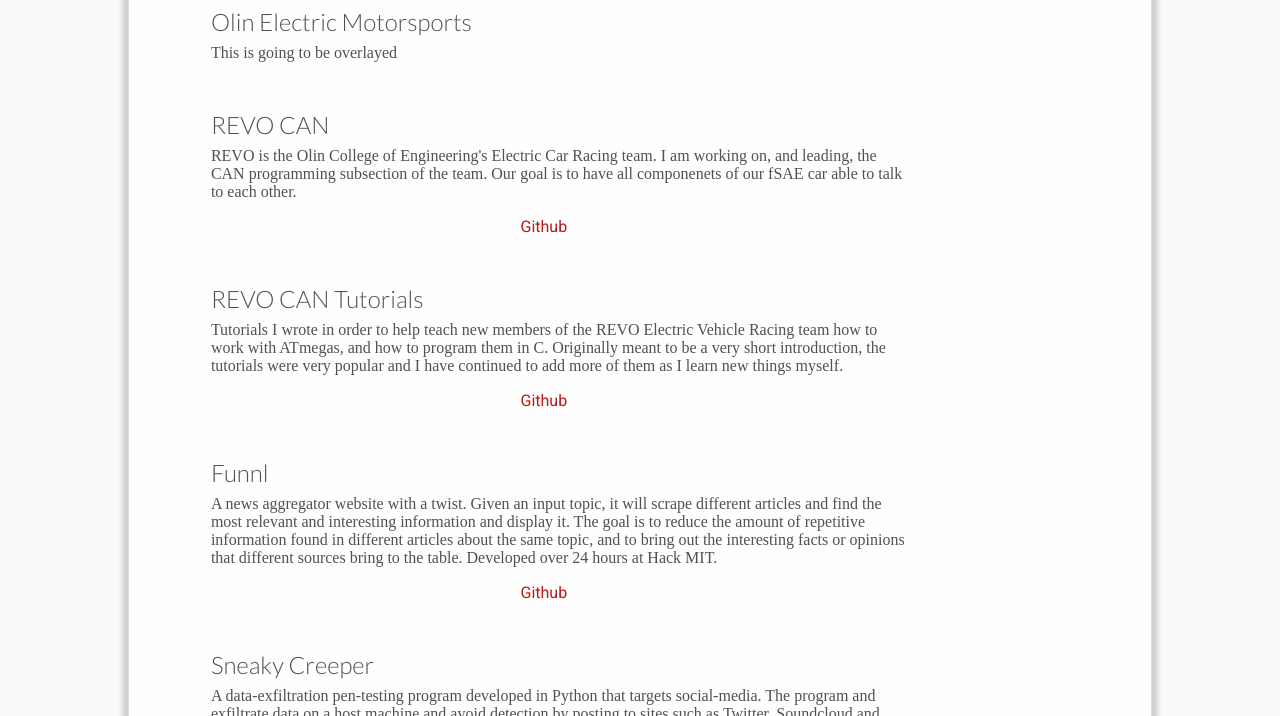
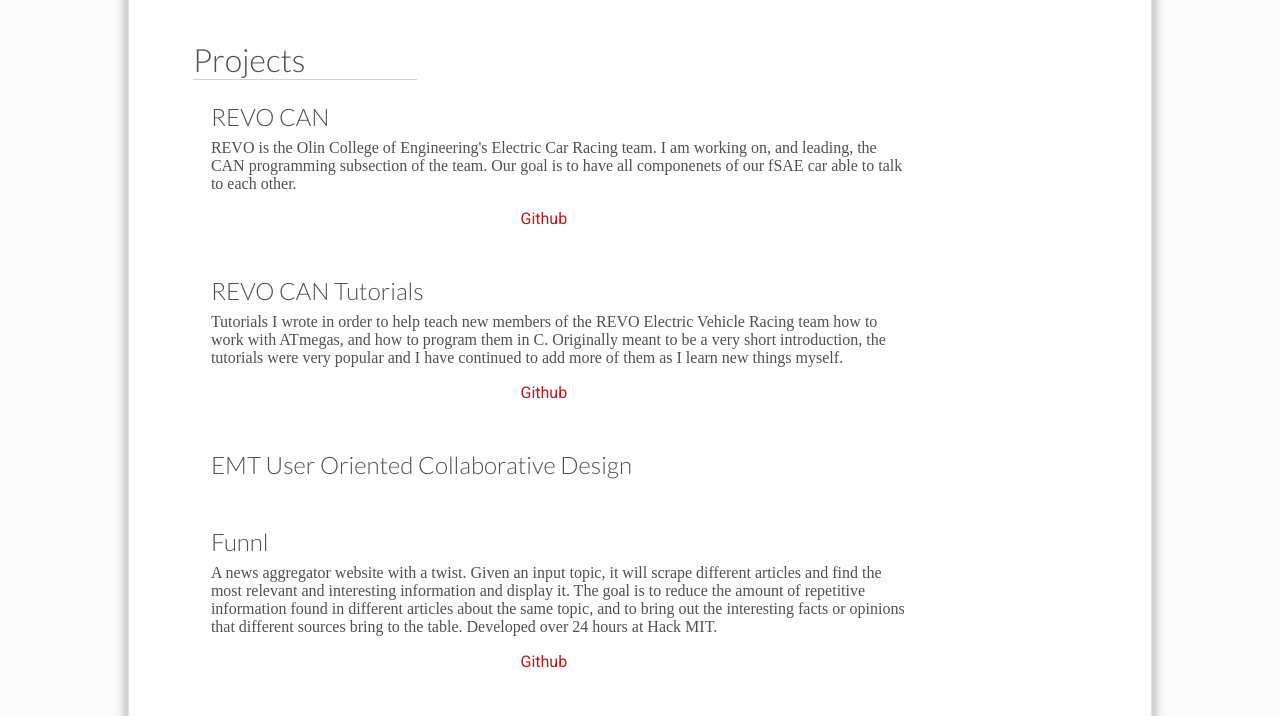
Before and after one commit to byronwasti/byronwasti.github.io, a plain HTML site: page index.html in a window 1280 px wide. Shown: the part 736-1452 px from the top of the page. Drawn offline with Linux system fonts and the light colour scheme.

Commit message:
Minor updates

```diff
--- a/index.html
+++ b/index.html
@@ -15,7 +15,8 @@
 <body>
 <div id="header" class="section level1">
 <h1>Byron Wasti</h1>
-<p><a href="Resume/resume.pdf">Resume</a> <a href="https://github.com/byronwasti">Github</a> <a href="https://www.linkedin.com/in/byron-wasti-595b23a4">Linkedin</a></p>
+<p><a href="Resume/Resume.pdf">Resume</a> <a href="https://github.com/byronwasti">Github</a> <a href="https://www.linkedin.com/in/byron-wasti-595b23a4">Linkedin</a></p>
+<p>TEST</p>
 </div>
 <div id="about" class="section level1 group-section">
 <h1>About</h1>
@@ -39,6 +40,10 @@
 <div id="onshape-feature-script-intern" class="section level2 project">
 <h2>Onshape Feature Script Intern</h2>
 </div>
+<div id="olin-electric-motorsports" class="section level2 project">
+<h2>Olin Electric Motorsports</h2>
+<p>This is going to be overlayed</p>
+</div>
 <div id="audience-multisensory-algorithms-intern" class="section level2 project">
 <h2>Audience Multisensory Algorithms Intern</h2>
 <p>This is going to be overlayed</p>
@@ -46,10 +51,6 @@
 </div>
 <div id="projects" class="section level1 group-section">
 <h1>Projects</h1>
-<div id="olin-electric-motorsports" class="section level2 project">
-<h2>Olin Electric Motorsports</h2>
-<p>This is going to be overlayed</p>
-</div>
 <div id="revo-can" class="section level2 project">
 <h2>REVO CAN</h2>
 <p>REVO is the Olin College of Engineering's Electric Car Racing team. I am working on, and leading, the CAN programming subsection of the team. Our goal is to have all componenets of our fSAE car able to talk to each other.</p>
@@ -59,6 +60,9 @@
 <h2>REVO CAN Tutorials</h2>
 <p>Tutorials I wrote in order to help teach new members of the REVO Electric Vehicle Racing team how to work with ATmegas, and how to program them in C. Originally meant to be a very short introduction, the tutorials were very popular and I have continued to add more of them as I learn new things myself.</p>
 <p><a href="https://github.com/OlinREVO/CAN_101">Github</a></p>
+</div>
+<div id="emt-user-oriented-collaborative-design" class="section level2 project">
+<h2>EMT User Oriented Collaborative Design</h2>
 </div>
 <div id="funnl" class="section level2 project">
 <h2>Funnl</h2>
--- a/style/main.css
+++ b/style/main.css
@@ -1,3 +1,8 @@
+html, body {
+    margin: 0px;
+    padding: 0px;
+}
+
 html {
     background: #fafafa;
     /*height: 100%;*/
@@ -5,7 +10,8 @@ html {
 
 body {
     background: #fefefe;
-    height: 100%;
+    /*height: 100%;*/
+
     margin-left: 10%;
     margin-right: 10%;
 
```
Also changed, not shown: 1 other file.
